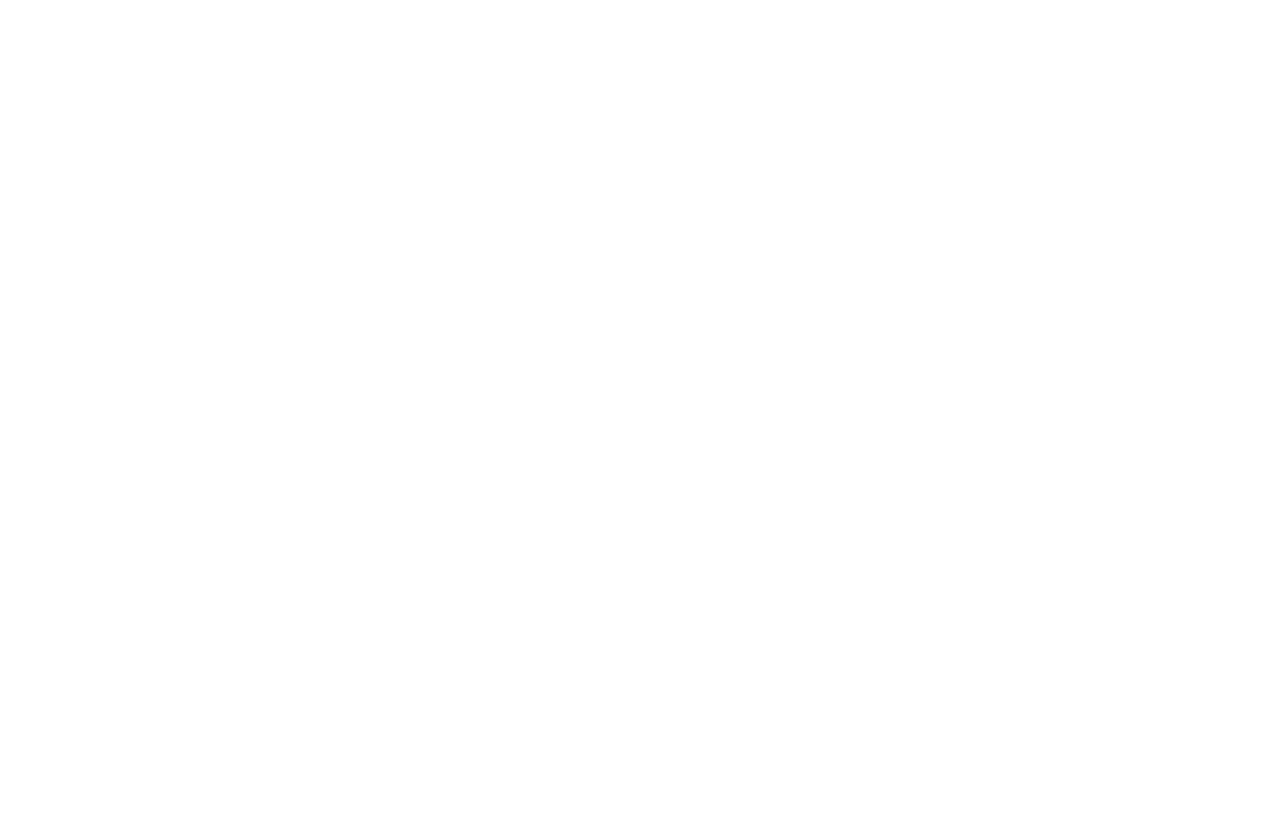
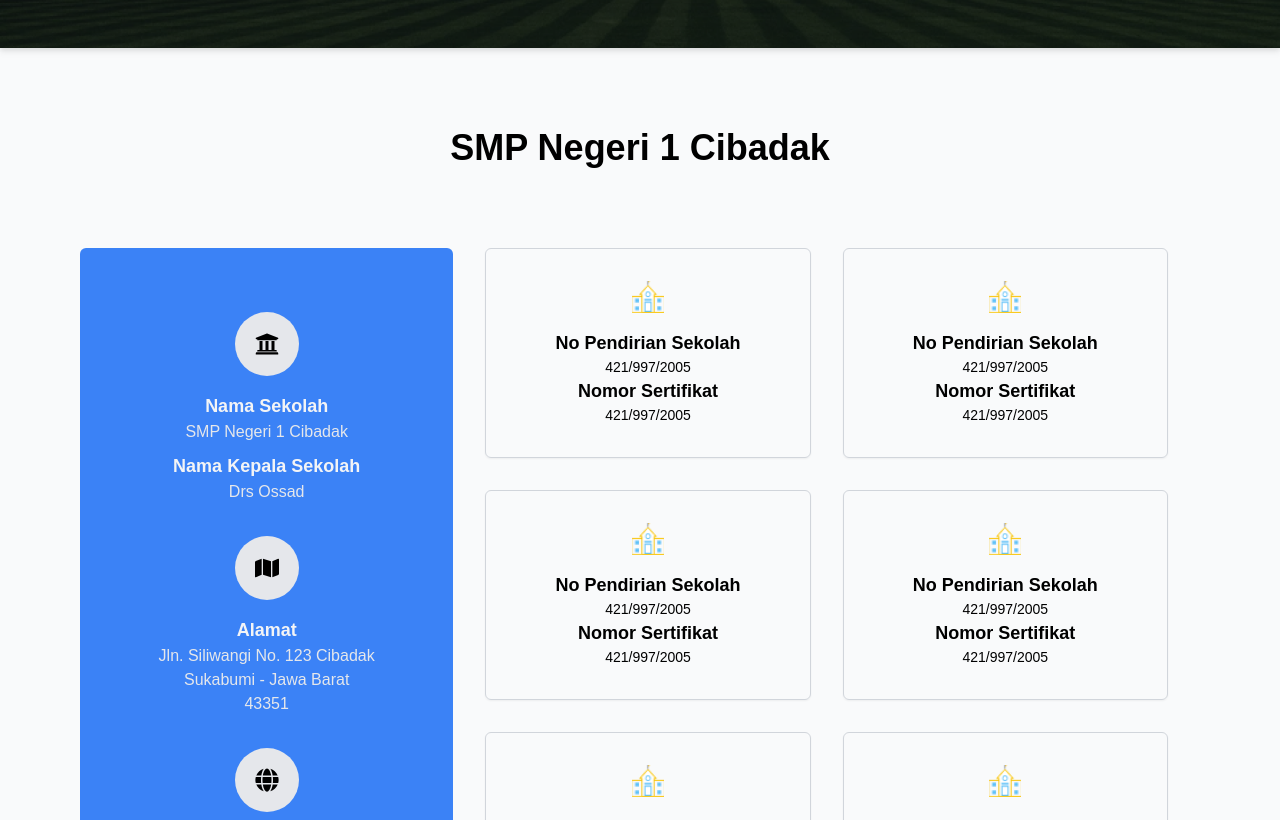
Before and after one commit to usaidmasud/school-nextjs, a Next.js app: page /profile in a window 1280 px wide. Before the commit this address had no page. Shown: the part 480-1300 px from the top of the page. Before the commit the page ends 800 px from the top, so only its background shows below. Built offline with nearby package versions, Linux system fonts and the light colour scheme.

Commit message:
add profile page

```diff
--- /dev/null
+++ b/components/moleculs/SchoolProfile/index.tsx
@@ -0,0 +1,114 @@
+import Image from "next/image";
+import React from "react";
+import { FaGlobe, FaMap, FaUniversity } from "react-icons/fa";
+
+const ShoolProfile = () => {
+  return (
+    <div className="px-20 my-20">
+      <h2 className="text-center mb-20 text-4xl font-semibold">
+        SMP Negeri 1 Cibadak
+      </h2>
+
+      <div className="grid grid-cols-6 ">
+        <div className="col-span-2 bg-blue-500 rounded-md px-8 py-16">
+          <div className="">
+            <div className="flex items-center justify-center">
+              <div className="flex items-center justify-center w-16 h-16 bg-gray-200 rounded-full ">
+                <FaUniversity size={24} />
+              </div>
+            </div>
+            <div className="flex flex-col gap-2 items-center text-gray-100 mt-4">
+              <div className="text-center">
+                <h3 className="text-lg font-semibold">Nama Sekolah</h3>
+                <p className="text-gray-200 font-light">SMP Negeri 1 Cibadak</p>
+              </div>
+              <div className="text-center">
+                <h3 className="text-lg font-semibold">Nama Kepala Sekolah</h3>
+                <p className="text-gray-200 font-light">Drs Ossad</p>
+              </div>
+            </div>
+          </div>
+          <div className="mt-8">
+            <div className="flex items-center justify-center">
+              <div className="flex items-center justify-center w-16 h-16 bg-gray-200 rounded-full ">
+                <FaMap size={24} />
+              </div>
+            </div>
+            <div className="flex flex-col gap-2 items-center text-gray-100 mt-4">
+              <div className="text-center">
+                <h3 className="text-lg font-semibold">Alamat</h3>
+                <p className="text-gray-200 font-light">
+                  Jln. Siliwangi No. 123 Cibadak{" "}
+                </p>
+                <p className="text-gray-200 font-light">
+                  Sukabumi - Jawa Barat
+                </p>
+                <p className="text-gray-200 font-light">43351</p>
+              </div>
+            </div>
+          </div>
+          <div className="mt-8">
+            <div className="flex items-center justify-center">
+              <div className="flex items-center justify-center w-16 h-16 bg-gray-200 rounded-full ">
+                <FaGlobe size={24} />
+              </div>
+            </div>
+            <div className="flex flex-col gap-2 items-center text-gray-100 mt-4">
+              <div className="text-center">
+                <h3 className="text-lg font-semibold">Website / Email</h3>
+                <p className="text-gray-200 font-light">smpn1cibadak.sch.id</p>
+                <p className="text-gray-200 font-light">
+                  smpn1cbd_kabsi@yahoo.com
+                </p>
+              </div>
+            </div>
+            <div className="flex flex-col gap-2 items-center text-gray-100 mt-4">
+              <div className="text-center">
+                <h3 className="text-lg font-semibold">Telpon</h3>
+                <p className="text-gray-200 font-light">(0266) 531333</p>
+              </div>
+            </div>
+          </div>
+        </div>
+        <div className="col-span-4 px-8">
+          <div className="grid grid-cols-2 gap-8">
+            <MenuRight />
+            <MenuRight />
+            <MenuRight />
+            <MenuRight />
+            <MenuRight />
+            <MenuRight />
+          </div>
+        </div>
+      </div>
+    </div>
+  );
+};
+
+export default ShoolProfile;
+
+interface IMenuRight {
+  image: string;
+}
+export const MenuRight: React.FC = () => {
+  return (
+    <div className="w-full p-8 border border-gray-300 rounded-md shadow-sm">
+      <div className="flex justify-center">
+        <div className="relative w-8 h-8">
+          <Image
+            alt="text"
+            objectFit="cover"
+            layout="fill"
+            src="/assets/logo/profile-01.png"
+          />
+        </div>
+      </div>
+      <div className="mt-4 text-center">
+        <h3 className="text-lg font-semibold">No Pendirian Sekolah</h3>
+        <p className="text-sm">421/997/2005</p>
+        <h3 className="text-lg font-semibold">Nomor Sertifikat</h3>
+        <p className="text-sm">421/997/2005</p>
+      </div>
+    </div>
+  );
+};
--- a/components/moleculs/index.ts
+++ b/components/moleculs/index.ts
@@ -3,10 +3,6 @@ import Gallery from "./Gallery";
 import Nav from "./Nav";
 import Profile from "./Profile";
 import Sambutan from "./Sambutan";
-export {
-  Footer,
-  Gallery,
-  Sambutan,
-  Profile,
-  Nav
-};
+import SchoolProfile from "./SchoolProfile";
+
+export { SchoolProfile, Footer, Gallery, Sambutan, Profile, Nav };
--- /dev/null
+++ b/pages/profile.tsx
@@ -0,0 +1,13 @@
+import { NextPage } from "next";
+import React from "react";
+import { SchoolProfile } from "../components/moleculs";
+import { HomePage } from "../components/templates";
+const Profile: NextPage = () => {
+  return (
+    <HomePage>
+      <SchoolProfile/>
+    </HomePage>
+  );
+};
+
+export default Profile;
```
